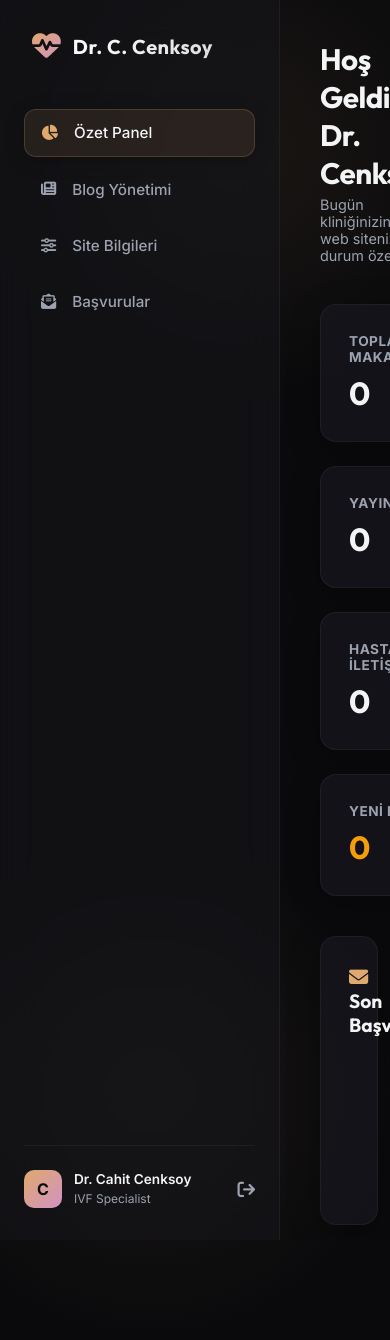
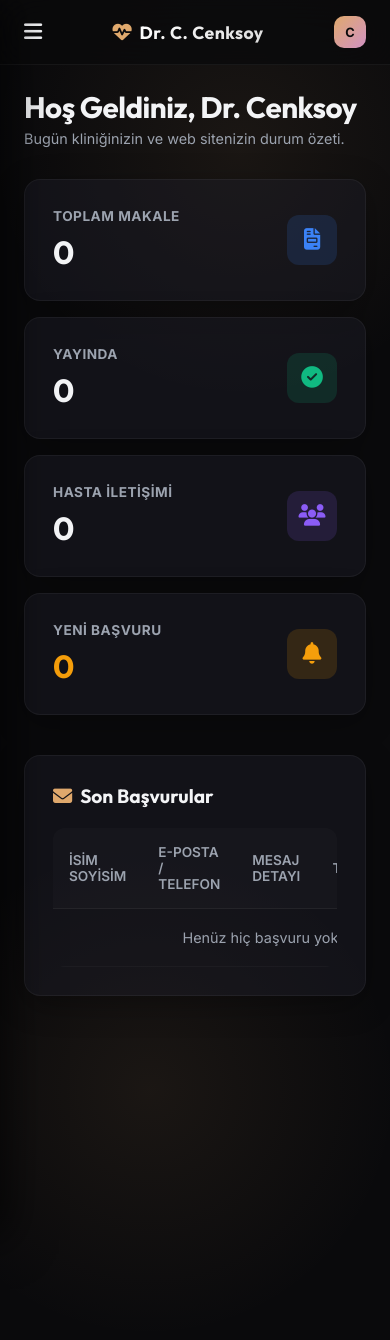
Before and after one commit to tolgaosman/cahitCenksoyIVF, a Flask app: page /admin_panel in a window 390 px wide; the page is wider, and only the part inside the window is pictured. Run offline with Flask 3, Linux system fonts and the light colour scheme; the visitor is signed in with stand-in values (Sample User, id 1); data that the repository does not hold is empty; some libraries are stand-ins or nearby versions.

Commit message:
Update dashboard_spa.html

```diff
--- a/admin/templates/admin/dashboard_spa.html
+++ b/admin/templates/admin/dashboard_spa.html
@@ -562,9 +562,108 @@
             margin-top: 1rem;
             display: none;
         }
+
+        /* ── Mobile Responsiveness Media Queries ───────────────────────────────────── */
+        .mobile-top-bar {
+            display: none;
+            position: fixed;
+            top: 0;
+            left: 0;
+            right: 0;
+            height: 65px;
+            background: rgba(10, 10, 12, 0.8);
+            backdrop-filter: blur(20px);
+            -webkit-backdrop-filter: blur(20px);
+            border-bottom: 1px solid rgba(255, 255, 255, 0.05);
+            z-index: 998;
+            align-items: center;
+            justify-content: space-between;
+            padding: 0 1.5rem;
+        }
+
+        .menu-toggle-btn {
+            background: none;
+            border: none;
+            color: var(--text-main);
+            font-size: 1.3rem;
+            cursor: pointer;
+            display: flex;
+            align-items: center;
+            justify-content: center;
+            transition: var(--transition-smooth);
+        }
+        .menu-toggle-btn:hover {
+            color: var(--color-primary);
+        }
+
+        .sidebar-overlay {
+            position: fixed;
+            top: 0;
+            left: 0;
+            right: 0;
+            bottom: 0;
+            background: rgba(0, 0, 0, 0.6);
+            backdrop-filter: blur(6px);
+            -webkit-backdrop-filter: blur(6px);
+            z-index: 999;
+            display: none;
+            opacity: 0;
+            transition: opacity 0.3s ease;
+        }
+        .sidebar-overlay.active {
+            display: block;
+            opacity: 1;
+        }
+
+        @media (max-width: 991px) {
+            .mobile-top-bar {
+                display: flex;
+            }
+            .sidebar {
+                position: fixed;
+                top: 0;
+                left: -280px;
+                bottom: 0;
+                z-index: 1000;
+                box-shadow: 10px 0 40px rgba(0, 0, 0, 0.6);
+                transition: var(--transition-smooth);
+            }
+            .sidebar.active {
+                left: 0;
+            }
+            .main-content {
+                padding: 1.5rem;
+                padding-top: 5.5rem; /* Spacer for fixed mobile top bar */
+            }
+            .page-header {
+                flex-direction: column;
+                align-items: flex-start;
+                gap: 1rem;
+                margin-bottom: 2rem;
+            }
+            .stats-grid {
+                grid-template-columns: 1fr;
+                gap: 1rem;
+            }
+        }
     </style>
 </head>
 <body>
+
+    <!-- Mobile Top Header -->
+    <div class="mobile-top-bar">
+        <button class="menu-toggle-btn" onclick="toggleSidebar(true)" aria-label="Menüyü Aç">
+            <i class="fa-solid fa-bars"></i>
+        </button>
+        <div style="display: flex; align-items: center; gap: 0.5rem;">
+            <i class="fa-solid fa-heart-pulse" style="color: var(--color-primary); font-size: 1.2rem;"></i>
+            <span class="logo-title" style="font-size: 1.1rem; margin: 0;">Dr. C. Cenksoy</span>
+        </div>
+        <div class="user-avatar" id="mobile-admin-avatar" style="width: 32px; height: 32px; font-size: 0.8rem; cursor: pointer;" onclick="toggleSidebar(true)">C</div>
+    </div>
+
+    <!-- Sidebar Overlay -->
+    <div class="sidebar-overlay" id="sidebar-overlay" onclick="toggleSidebar(false)"></div>
 
     <div class="ambient-glow glow-top-right"></div>
     <div class="ambient-glow glow-bottom-left"></div>
```
